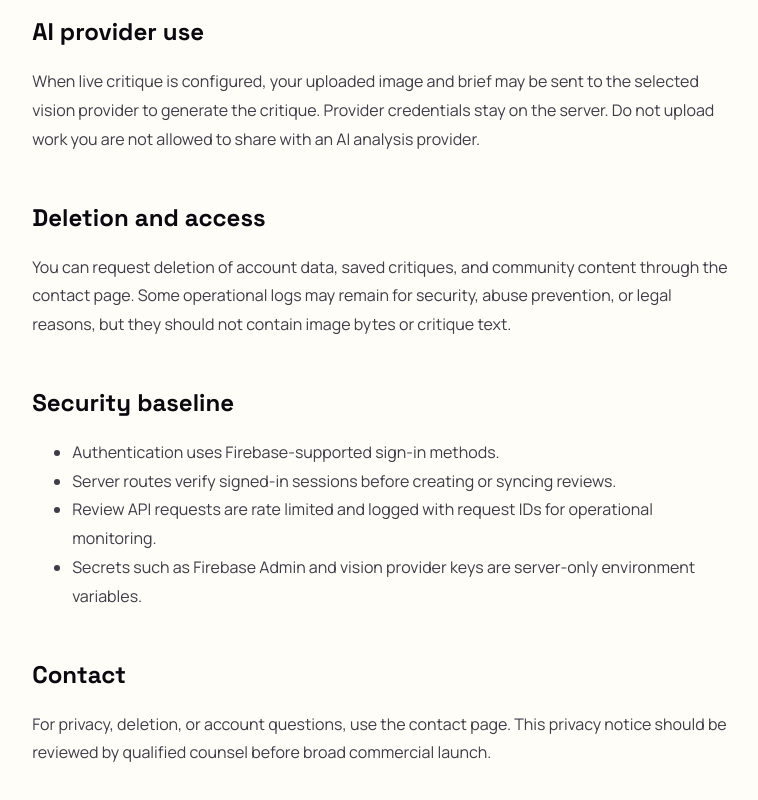
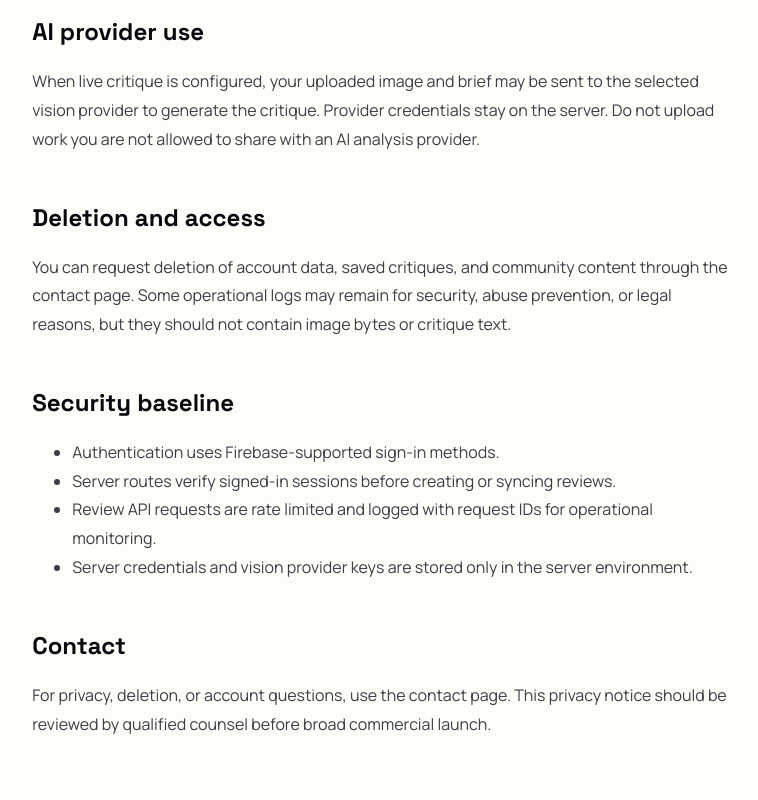
Before and after one commit to painjanevivek/IroGuide, a Next.js app: page /privacy in a window 1280 px wide. Shown: the part 1169-1969 px from the top of the page, without its empty margins (259-1017 px from the left). Built offline with nearby package versions, Linux system fonts and the light colour scheme; no server answers.

Commit message:
fix(copy): remove internal production wording
- replace implementation-specific credential wording on the privacy page

- describe fallback critique output as preview mode instead of local demo mode

- keep user-facing review copy consistent with the product tone

```diff
--- a/src/app/privacy/page.tsx
+++ b/src/app/privacy/page.tsx
@@ -56,7 +56,7 @@ export default function PrivacyPage() {
           <li>Authentication uses Firebase-supported sign-in methods.</li>
           <li>Server routes verify signed-in sessions before creating or syncing reviews.</li>
           <li>Review API requests are rate limited and logged with request IDs for operational monitoring.</li>
-          <li>Secrets such as Firebase Admin and vision provider keys are server-only environment variables.</li>
+          <li>Server credentials and vision provider keys are stored only in the server environment.</li>
         </ul>
 
         <h2>Contact</h2>
--- a/src/features/review/review-studio.tsx
+++ b/src/features/review/review-studio.tsx
@@ -348,7 +348,7 @@ function ReviewResult({ review, preview, category, initialSaveState, initialSave
             {review.provider === "live" ? (
               <div className="demo-warning live-warning"><Check /><p><strong>Live vision critique:</strong> this result came from the configured vision provider.</p></div>
             ) : (
-              <div className="demo-warning"><AlertCircle /><p><strong>Local demo mode:</strong> this fallback critique is deterministic and should only be used when production vision credentials are not configured.</p></div>
+              <div className="demo-warning"><AlertCircle /><p><strong>Preview critique mode:</strong> this structured critique is deterministic until live vision analysis is enabled.</p></div>
             )}
           </Reveal>
           {saveError && <div className={`save-warning${saveState === "local" ? " save-warning-info" : ""}`} role={saveState === "local" ? "status" : "alert"}><AlertCircle /> <p>{saveError}</p></div>}
```
